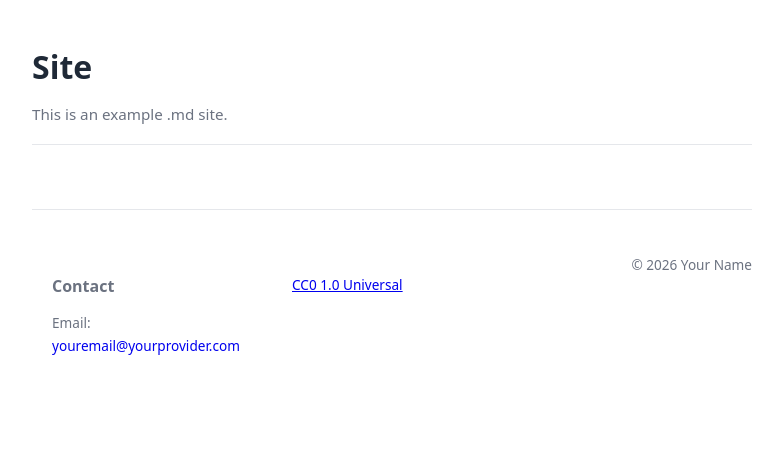
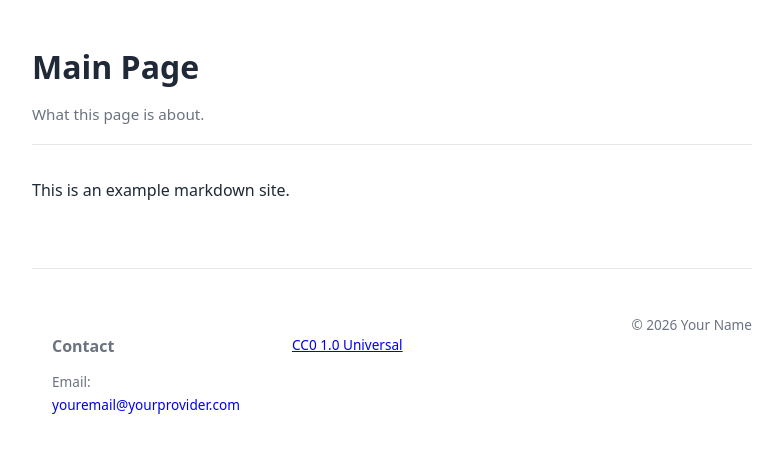
Before and after one commit to AnakamaTH/MD-Site-Template, a Jekyll site: the page built from index.md, in a window 1280 px wide. Shown: the top 453 px of the page, without its empty margins (248-1031 px from the left). Built offline with Jekyll 4.4.1, drawn with Linux system fonts in a browser that asks for light colours.

Commit message:
Update index.md

```diff
--- a/index.md
+++ b/index.md
@@ -1,10 +1,11 @@
 ---
 permalink: /index.html
 layout: default
-description: "This is an example .md site."
-title: "Site"
+description: "What this page is about."
+title: "Main Page"
 
 # localizable sections for the footer text
 contact_header: "Contact"
 contact_email: "Email"
 ---
+This is an example markdown site.
```
